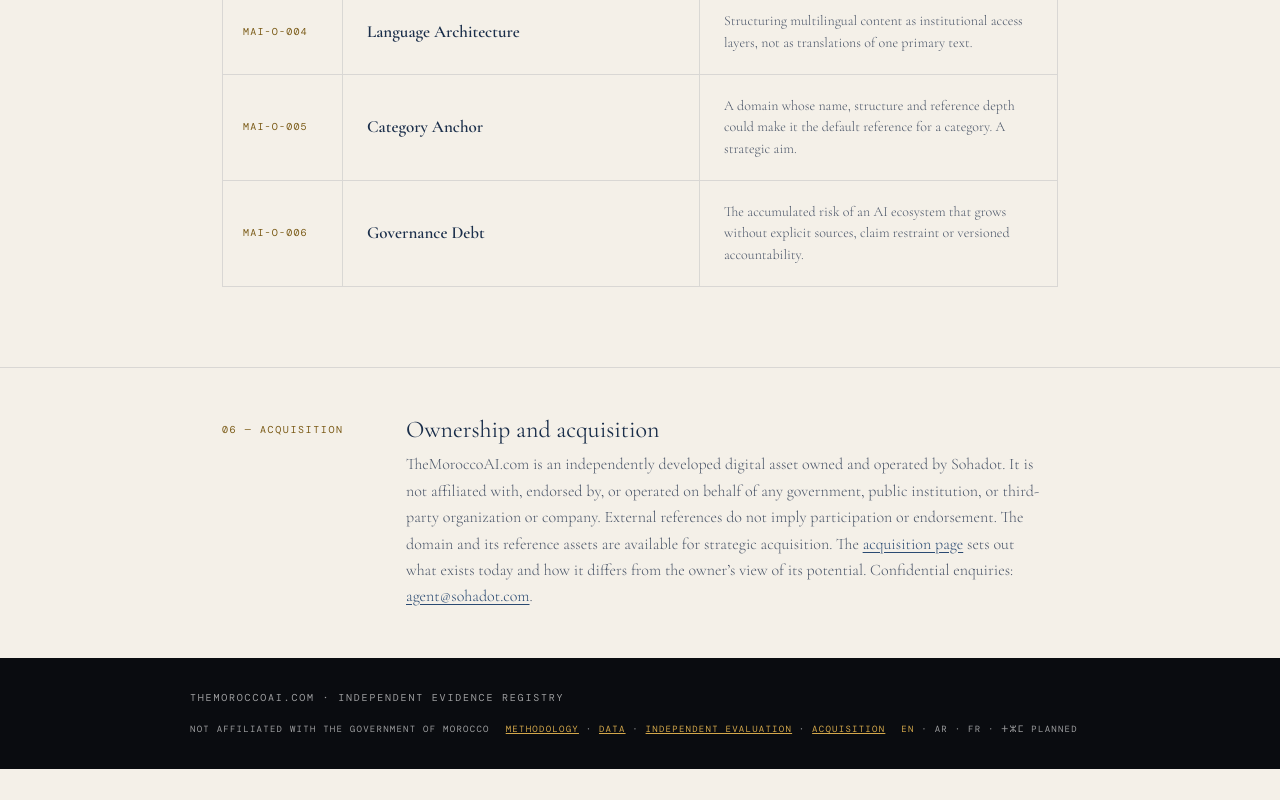
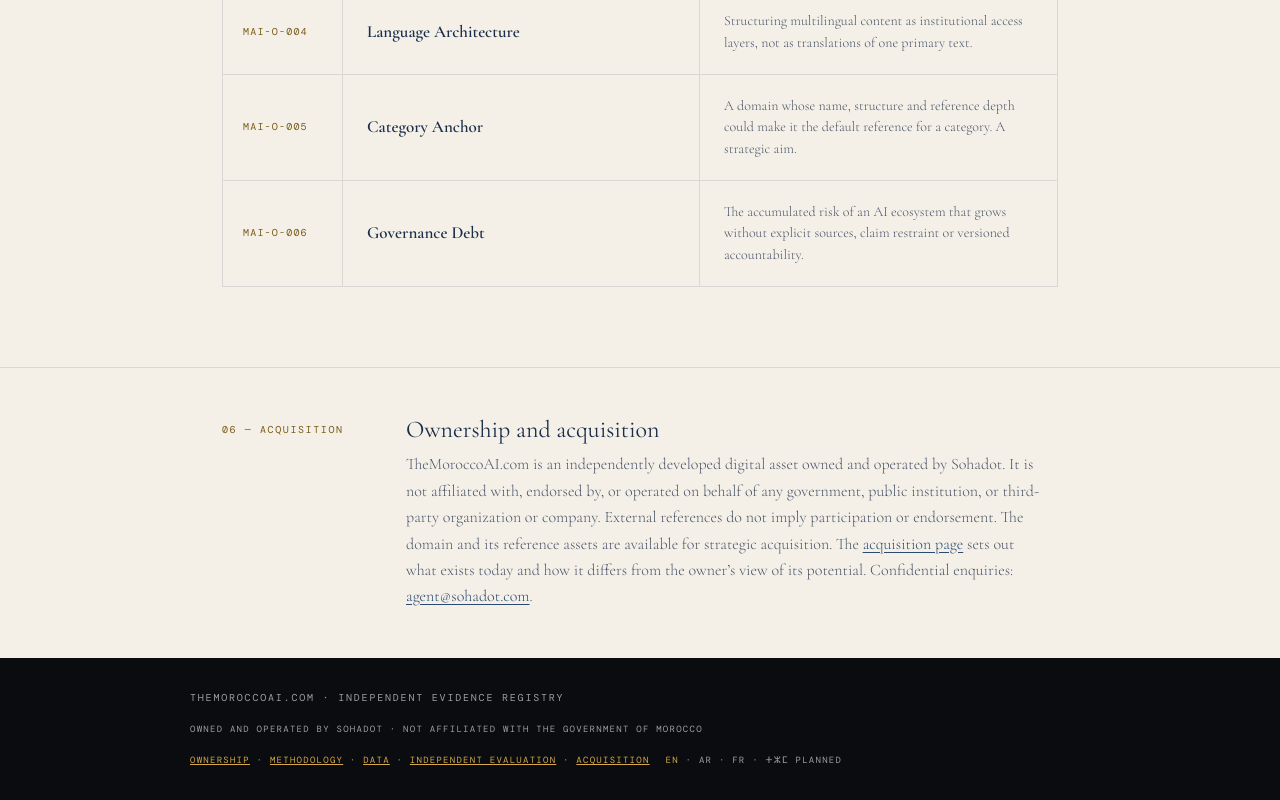
Before and after one commit to Sohadot/TheMoroccoAI, a plain HTML site: page index.html in a window 1280 px wide. Shown: the part 6825-7625 px from the top of the page. Before the commit the page ends 7594 px from the top, so only its background shows below. Drawn offline with Linux system fonts and the light colour scheme.

Commit message:
governance: propagate explicit Sohadot ownership and independence

```diff
--- a/index.html
+++ b/index.html
@@ -1106,8 +1106,8 @@
   <div class="footer-inner">
     <span class="footer-brand">TheMoroccoAI.com · Independent evidence registry</span>
     <div class="footer-langs">
-      <span>Not affiliated with the Government of Morocco</span>
-      <span><a href="/methodology/">Methodology</a> · <a href="/data/evidence.json">Data</a> · <a href="/evaluation/">Independent evaluation</a> · <a href="/acquisition/">Acquisition</a></span>
+      <span>Owned and operated by Sohadot · Not affiliated with the Government of Morocco</span>
+      <span><a href="/methodology/#ownership-h">Ownership</a> · <a href="/methodology/">Methodology</a> · <a href="/data/evidence.json">Data</a> · <a href="/evaluation/">Independent evaluation</a> · <a href="/acquisition/">Acquisition</a></span>
       <span><span class="footer-lang active" lang="en">EN</span> · AR · FR · <span lang="zgh">ⵜⵣⵎ</span> planned</span>
     </div>
   </div>
```
